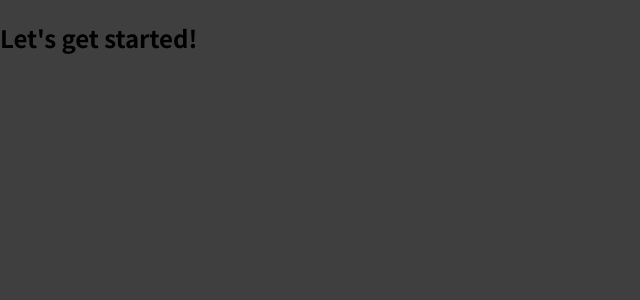
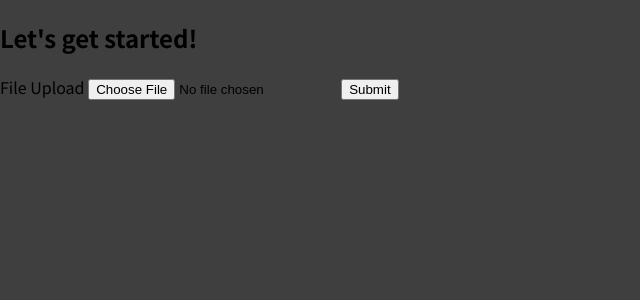
Before and after one commit to N-Harsha/FE-Assignment, a React (Create React App) app: page / in a window 1280 px wide. Shown: the top 300 px of the page, without its empty margins (0-640 px from the left). Built offline with nearby package versions, Linux system fonts and the light colour scheme.

Commit message:
model structure defined

```diff
--- a/package.json
+++ b/package.json
@@ -9,7 +9,8 @@
     "react": "^18.0.0",
     "react-dom": "^18.0.0",
     "react-scripts": "4.0.1",
-    "web-vitals": "^0.2.4"
+    "web-vitals": "^0.2.4",
+    "xlsx": "^0.18.5"
   },
   "scripts": {
     "start": "react-scripts start",
--- a/src/App.js
+++ b/src/App.js
@@ -1,7 +1,10 @@
+import FileInputForm from "./compoents/FileInputForm";
+
 function App() {
   return (
     <div>
       <h2>Let's get started!</h2>
+      <FileInputForm />
     </div>
   );
 }
--- /dev/null
+++ b/src/compoents/FileInputForm.js
@@ -0,0 +1,92 @@
+import { useState } from "react";
+import { read, utils } from "xlsx";
+
+const FileInputForm = () => {
+  const [file, setFile] = useState(null);
+  const onSubmitHandler = (event) => {
+    event.preventDefault();
+    console.log(file);
+  };
+  const onChangeHandler = async (event) => {
+    //get data as an ArrayBuffer
+    const [file] = event.target.files;
+    const bufferData = await file.arrayBuffer();
+
+    //parse and load first workSheet
+    const workBook = read(bufferData);
+    const workSheet = workBook.Sheets[workBook.SheetNames[0]];
+
+    //transformation
+    const jsonData = utils.sheet_to_json(workSheet, {
+      raw: false,
+      dateNF: "dd/mm/yyyy",
+    });
+    const finalDataModel = {};
+    for (const item of jsonData) {
+      if (!finalDataModel[item["name"]]) {
+        const batchObj = {};
+        batchObj[item["batch"]] = {
+          stock: +item.stock,
+          deal: +item.deal,
+          mrp: +item.mrp,
+          rate: +item.rate,
+          exp: item.exp,
+          free: +item.free,
+        };
+        batchObj["All"] = {
+          stock: +item.stock,
+          deal: +item.deal,
+          mrp: +item.mrp,
+          rate: +item.rate,
+          exp: item.exp,
+          free: +item.free,
+        };
+        finalDataModel[item.name] = { ...batchObj };
+      } else {
+        const batchObj = {};
+        batchObj[item.batch] = {
+          stock: +item.stock,
+          deal: +item.deal,
+          mrp: +item.mrp,
+          rate: +item.rate,
+          exp: item.exp,
+          free: +item.free,
+        };
+
+        //summation of the stock
+        finalDataModel[item.name]["All"].stock += +item.stock;
+
+        //aggrigate free and deal
+        if (
+          finalDataModel[item.name]["All"].free /
+            finalDataModel[item.name]["All"].deal >
+          batchObj[item.batch].free / batchObj[item.batch].deal
+        ) {
+          finalDataModel[item.name]["All"].free = batchObj[item.batch].free;
+          finalDataModel[item.name]["All"].deal = batchObj[item.batch].deal;
+        }
+
+        //aggrigate  exp
+        if (
+          Date.parse(finalDataModel[item.name]["All"].exp) >
+          Date.parse(batchObj[item.batch].exp)
+        )
+          finalDataModel[item.name]["All"].exp = batchObj[item.batch].exp;
+
+        finalDataModel[item.name] = {
+          ...finalDataModel[item.name],
+          ...batchObj,
+        };
+      }
+    }
+    console.log(finalDataModel);
+  };
+  return (
+    <form onSubmit={onSubmitHandler}>
+      <label htmlFor="file-upload">File Upload </label>
+      <input id="file-upload" type="file" onChange={onChangeHandler} />
+      <input type="submit" />
+    </form>
+  );
+};
+export default FileInputForm;
```
Also changed, not shown: 2 other files (tests, documents, lock files or other folders).
